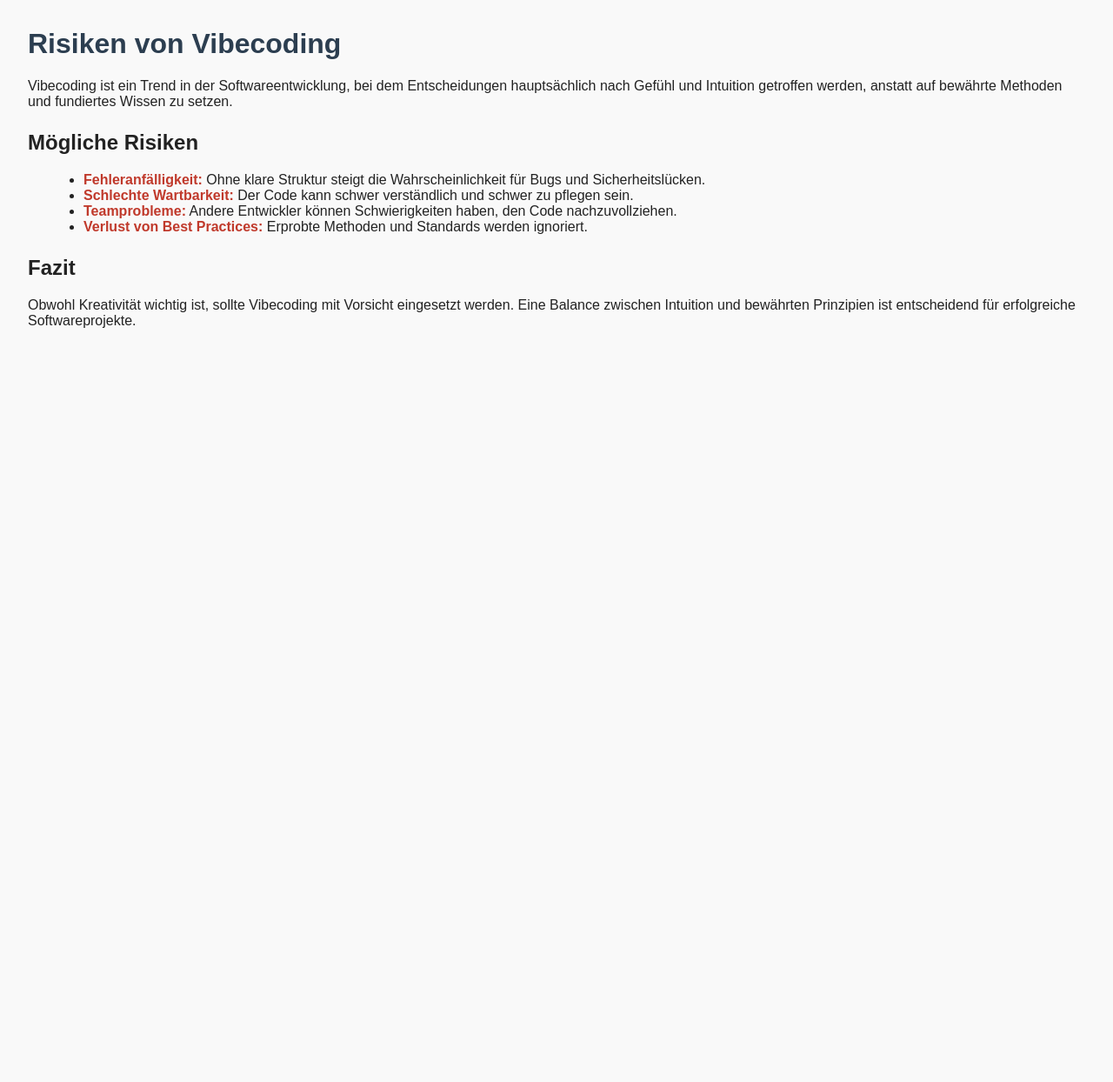
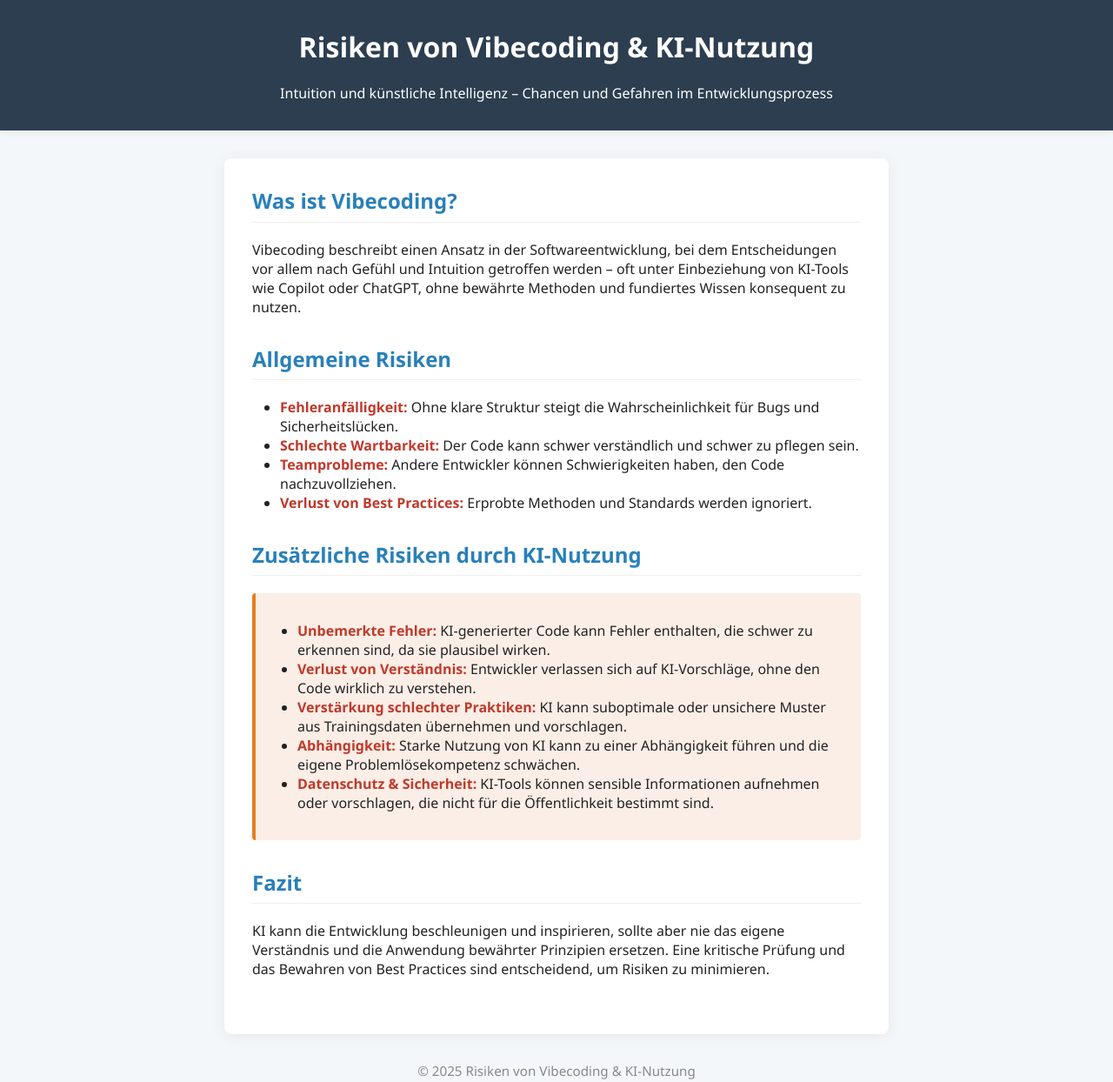
Before and after one commit to JoshuaTechstarter/actions_demo, a plain HTML site: page frontend/index.html in a window 1280 px wide. Shown: the whole page at 87% size. Before the commit the page ends 800 px from the top, so only its background shows below. Drawn offline with Linux system fonts and the light colour scheme.

Commit message:
index.html edited

```diff
--- a/frontend/index.html
+++ b/frontend/index.html
@@ -3,63 +3,129 @@
 
 <head>
     <meta charset="UTF-8">
-    <title>Risiken von Vibecoding</title>
+    <title>Risiken von Vibecoding & KI-Nutzung</title>
     <meta name="viewport" content="width=device-width, initial-scale=1.0">
     <style>
         body {
-            font-family: Arial, sans-serif;
-            margin: 2em;
-            background: #f9f9f9;
+            font-family: 'Segoe UI', Arial, sans-serif;
+            margin: 0;
+            background: #f4f7fa;
             color: #222;
         }
 
-        h1 {
-            color: #2c3e50;
+        header {
+            background: #2c3e50;
+            color: #fff;
+            padding: 2em 0 1em 0;
+            text-align: center;
+            box-shadow: 0 2px 8px rgba(44, 62, 80, 0.08);
+        }
+
+        main {
+            max-width: 700px;
+            margin: 2em auto;
+            background: #fff;
+            border-radius: 8px;
+            box-shadow: 0 2px 16px rgba(44, 62, 80, 0.08);
+            padding: 2em;
+        }
+
+        h1,
+        h2 {
+            margin-top: 0;
+        }
+
+        h2 {
+            color: #2980b9;
+            border-bottom: 1px solid #eee;
+            padding-bottom: 0.3em;
         }
 
         section {
-            margin-bottom: 1.5em;
+            margin-bottom: 2em;
         }
 
         ul {
             margin-left: 1.5em;
+            padding-left: 0.5em;
         }
 
         .warn {
             color: #c0392b;
             font-weight: bold;
         }
+
+        .ai-risk {
+            background: #fbeee6;
+            border-left: 4px solid #e67e22;
+            padding: 1em;
+            margin-bottom: 1em;
+            border-radius: 4px;
+        }
+
+        footer {
+            text-align: center;
+            color: #888;
+            margin: 2em 0 1em 0;
+            font-size: 0.95em;
+        }
     </style>
 </head>
 
 <body>
-    <h1>Risiken von Vibecoding</h1>
+    <header>
+        <h1>Risiken von Vibecoding & KI-Nutzung</h1>
+        <p>Intuition und künstliche Intelligenz – Chancen und Gefahren im Entwicklungsprozess</p>
+    </header>
+    <main>
         <section>
+            <h2>Was ist Vibecoding?</h2>
             <p>
-            Vibecoding ist ein Trend in der Softwareentwicklung, bei dem Entscheidungen hauptsächlich nach Gefühl und
-            Intuition getroffen werden, anstatt auf bewährte Methoden und fundiertes Wissen zu setzen.
+                Vibecoding beschreibt einen Ansatz in der Softwareentwicklung, bei dem Entscheidungen vor allem nach
+                Gefühl und Intuition getroffen werden – oft unter Einbeziehung von KI-Tools wie Copilot oder ChatGPT,
+                ohne bewährte Methoden und fundiertes Wissen konsequent zu nutzen.
             </p>
         </section>
         <section>
-        <h2>Mögliche Risiken</h2>
+            <h2>Allgemeine Risiken</h2>
             <ul>
-            <li><span class="warn">Fehleranfälligkeit:</span> Ohne klare Struktur steigt die Wahrscheinlichkeit für Bugs
-                und Sicherheitslücken.</li>
-            <li><span class="warn">Schlechte Wartbarkeit:</span> Der Code kann schwer verständlich und schwer zu pflegen
-                sein.</li>
+                <li><span class="warn">Fehleranfälligkeit:</span> Ohne klare Struktur steigt die Wahrscheinlichkeit für
+                    Bugs und Sicherheitslücken.</li>
+                <li><span class="warn">Schlechte Wartbarkeit:</span> Der Code kann schwer verständlich und schwer zu
+                    pflegen sein.</li>
                 <li><span class="warn">Teamprobleme:</span> Andere Entwickler können Schwierigkeiten haben, den Code
                     nachzuvollziehen.</li>
-            <li><span class="warn">Verlust von Best Practices:</span> Erprobte Methoden und Standards werden ignoriert.
-            </li>
+                <li><span class="warn">Verlust von Best Practices:</span> Erprobte Methoden und Standards werden
+                    ignoriert.</li>
             </ul>
+        </section>
+        <section>
+            <h2>Zusätzliche Risiken durch KI-Nutzung</h2>
+            <div class="ai-risk">
+                <ul>
+                    <li><span class="warn">Unbemerkte Fehler:</span> KI-generierter Code kann Fehler enthalten, die
+                        schwer zu erkennen sind, da sie plausibel wirken.</li>
+                    <li><span class="warn">Verlust von Verständnis:</span> Entwickler verlassen sich auf KI-Vorschläge,
+                        ohne den Code wirklich zu verstehen.</li>
+                    <li><span class="warn">Verstärkung schlechter Praktiken:</span> KI kann suboptimale oder unsichere
+                        Muster aus Trainingsdaten übernehmen und vorschlagen.</li>
+                    <li><span class="warn">Abhängigkeit:</span> Starke Nutzung von KI kann zu einer Abhängigkeit führen
+                        und die eigene Problemlösekompetenz schwächen.</li>
+                    <li><span class="warn">Datenschutz & Sicherheit:</span> KI-Tools können sensible Informationen
+                        aufnehmen oder vorschlagen, die nicht für die Öffentlichkeit bestimmt sind.</li>
+                </ul>
+            </div>
         </section>
         <section>
             <h2>Fazit</h2>
             <p>
-            Obwohl Kreativität wichtig ist, sollte Vibecoding mit Vorsicht eingesetzt werden. Eine Balance zwischen
-            Intuition und bewährten Prinzipien ist entscheidend für erfolgreiche Softwareprojekte.
+                KI kann die Entwicklung beschleunigen und inspirieren, sollte aber nie das eigene Verständnis und die
+                Anwendung bewährter Prinzipien ersetzen. Eine kritische Prüfung und das Bewahren von Best Practices sind
+                entscheidend, um Risiken zu minimieren.
             </p>
         </section>
+    </main>
+    <footer>
+        &copy; 2025 Risiken von Vibecoding & KI-Nutzung
+    </footer>
 </body>
-
-</html>
```
Also changed, not shown: 1 other file. Lines whose indentation alone changed are shown as unchanged.
